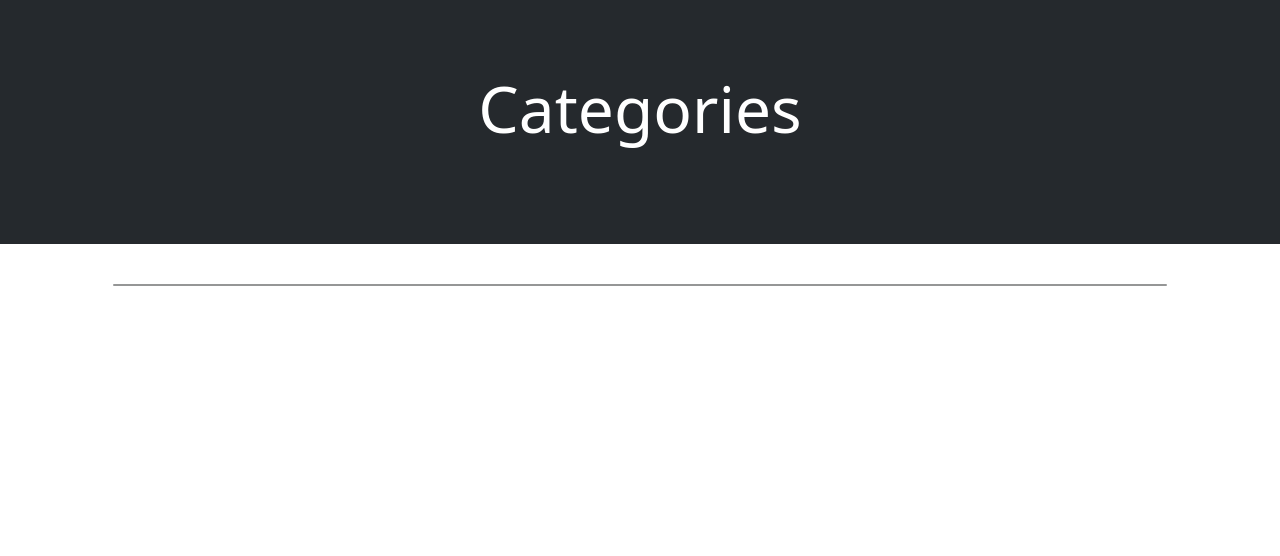
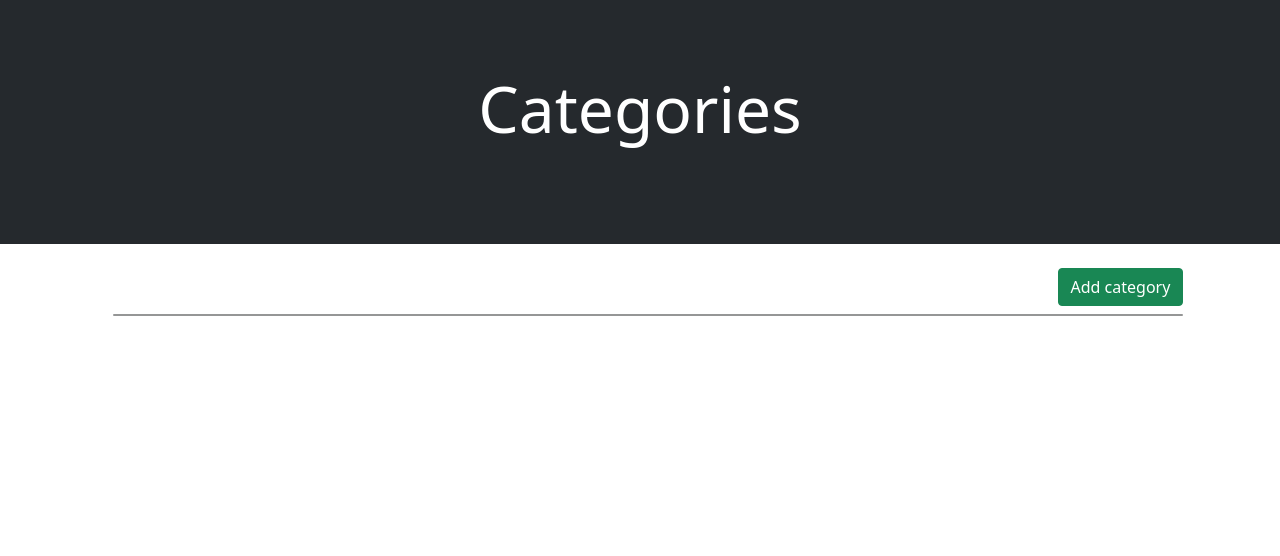
Before and after one commit to MatiasCra/DjangoBlog, a Django app: page /blog/categories/ in a window 1280 px wide. Shown: the part 73-629 px from the top of the page. Run offline with Django 4.2, Linux system fonts and the light colour scheme; the visitor is signed in with stand-in values (Sample User, id 1); data that the repository does not hold is empty; some libraries are stand-ins or nearby versions.

Commit message:
category crud

```diff
--- a/blog/templates/blog/categories.html
+++ b/blog/templates/blog/categories.html
@@ -5,14 +5,36 @@
 </div>
 {% endblock header %}
 {% block content %}
-    <div class="row my-3">
+    <div class="row d-flex flex-column">
+        {% if user.is_staff %}
+            <a class="btn btn-success align-self-end me-2 mb-2"
+               style="width: max-content;"
+               href="{% url 'CreateCategory' %}">
+                Add category
+            </a>
+        {% endif %}
         <div class="col card p-0 mx-2 border-dark bg-light">
             <ul class="d-flex flex-column align-items-center text-center my-list p-0 m-0">
                 {% for cat in categories %}
-                    <li class="d-block py-2 w-100 cat-li border-bottom">
+                    <li class="d-block py-2 w-100 cat-li border-bottom" style="position: relative;">
                         <a href="{% url 'Categories' %}?category={{ cat.id }}" class="cat-link d-block">
                             {{ cat }}
                         </a>
+                        {% if user.is_staff %}
+                            <div class="h-100 d-flex flex-row"
+                                style="position: absolute; right: 0; top: 0;">
+                                <a class="btn text-dark btn-outline-warning h-100 m-0"
+                                   style="border: 0;"
+                                   href="{% url 'EditCategory' cat.id %}">
+                                    <i class="bi bi-pencil"></i>
+                                </a>
+                                <a class="btn btn-outline-danger h-100 m-0"
+                                   style="border: 0;"
+                                   href="{% url 'DeleteCategory' cat.id %}">
+                                    <i class="bi bi-x"></i>
+                                </a>
+                            </div>
+                        {% endif %}
                     </li>
                 {% endfor %}
             </ul>
--- a/blog/urls.py
+++ b/blog/urls.py
@@ -17,4 +17,8 @@ urlpatterns = [
         "post/favourite/<int:post_id>", views.toggle_favourite, name="ToggleFavourite"
     ),
     path("post/comment/<int:post_id>", views.make_comment, name="MakeComment"),
+    path("category/create/", views.CreateCategory.as_view(), name="CreateCategory"),
+    path("category/edit/<int:pk>", views.EditCategory.as_view(), name="EditCategory"),
+    path("category/delete/<int:pk>", views.DeleteCategory.as_view(), name="DeleteCategory"),
+    path("category/delete_success/", views.category_delete_success, name="DeleteCategory"),
 ]
--- a/blog/views.py
+++ b/blog/views.py
@@ -1,7 +1,7 @@
 from sqlite3 import IntegrityError
 from django.shortcuts import render, redirect
-from .forms import PostForm
-from django.views.generic.edit import DeleteView
+from .forms import CategoryForm, PostForm
+from django.views.generic.edit import DeleteView, CreateView, UpdateView
 from django.core.exceptions import ObjectDoesNotExist
 
 from accounts.models import Profile
@@ -176,7 +176,15 @@ def delete_success(request):
     return render(
         request,
         "blog/post_delete_success.html",
-        {"page": "Post deleted"},
+        {"page": "Post Deleted"},
+    )
+
+
+def category_delete_success(request):
+    return render(
+        request,
+        "blog/category_delete_success.html",
+        {"page": "Category Deleted"},
     )
 
 
@@ -376,3 +384,44 @@ def make_comment(request, post_id):
         return HttpResponse()
     else:
         return HttpResponseNotModified()
+
+
+class CreateCategory(UserPassesTestMixin, CreateView):
+    model = Category
+    form_class = CategoryForm
+    success_url = "/blog/categories/"
+
+    def test_func(self):
+        return self.request.user.is_authenticated and self.request.user.is_staff
+
+    def get_context_data(self, **kwargs):
+        context = super(CreateView, self).get_context_data(**kwargs)
+        context["page"] = "Create Category"
+        return context
+
+
+class EditCategory(UpdateView):
+    model = Category
+    form_class = CategoryForm
+    success_url = "/blog/categories/"
+
+    def test_func(self):
+        return self.request.user.is_authenticated and self.request.user.is_staff
+
+    def get_context_data(self, **kwargs):
+        context = super(UpdateView, self).get_context_data(**kwargs)
+        context["page"] = "Edit Category"
+        return context
+
+
+class DeleteCategory(UserPassesTestMixin, DeleteView):
+    model = Category
+    success_url = "/blog/category/delete_success/"
+
+    def test_func(self):
+        return self.request.user.is_authenticated and self.request.user.is_staff
+
+    def get_context_data(self, **kwargs):
+        context = super(DeleteView, self).get_context_data(**kwargs)
+        context["page"] = "Delete Category"
+        return context
```
Also changed, not shown: blog/forms.py (+10 -1 lines), blog/templates/blog/category_confirm_delete.html (added, +9 -0 lines), blog/templates/blog/category_delete_success.html (added, +8 -0 lines), blog/templates/blog/category_form.html (added, +18 -0 lines).
